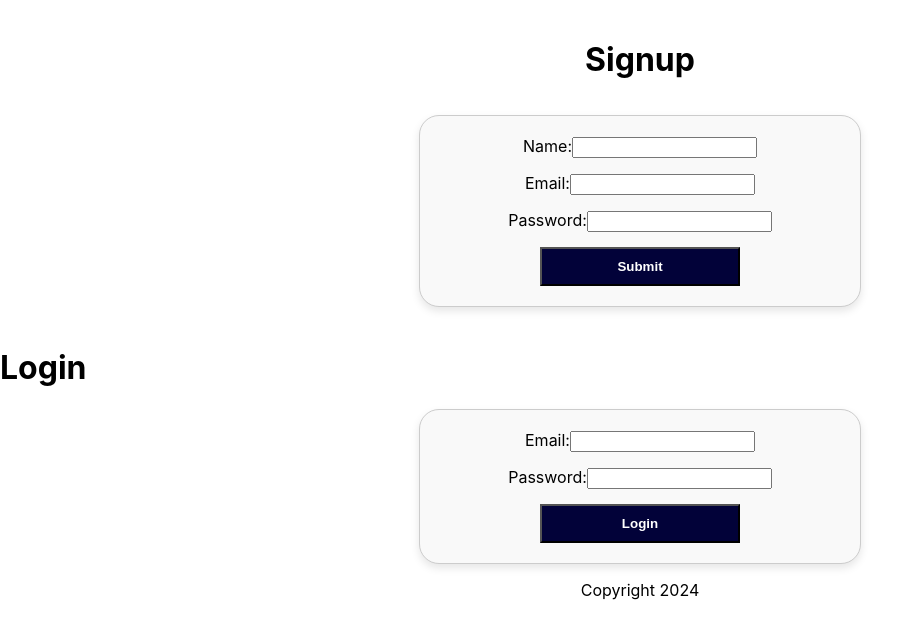
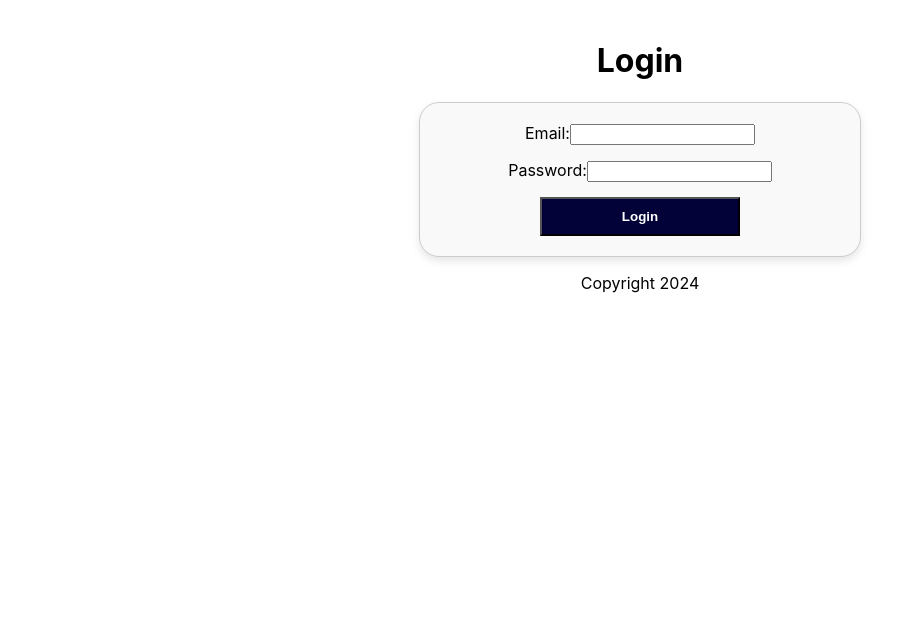
Before and after one commit to TomG87/application_frontend, a React (Create React App) app: page /api/users/login in a window 1280 px wide. Shown: the top 638 px of the page, without its empty margins (0-922 px from the left). Built offline with nearby package versions, Linux system fonts and the light colour scheme.

Commit message:
install react-router-dom and implement routing for Signup and Login components

```diff
--- a/package.json
+++ b/package.json
@@ -9,6 +9,7 @@
     "axios": "^1.7.7",
     "react": "^18.3.1",
     "react-dom": "^18.3.1",
+    "react-router-dom": "^6.26.2",
     "react-scripts": "5.0.1",
     "web-vitals": "^2.1.4"
   },
--- a/src/App.css
+++ b/src/App.css
@@ -35,3 +35,7 @@ text-align: center;
   color: white;
   font-weight: bold;
 }
+
+.login-title{
+  text-align: center;
+}
--- a/src/App.js
+++ b/src/App.js
@@ -1,14 +1,19 @@
+import { BrowserRouter as Router, Routes, Route } from "react-router-dom";
 import { Footer } from "./Footer";
 import { Signup } from "./Signup";
 import { Login } from "./Login";
 
 function App() {
   return (
-    <div>
-      <Signup />
-      <Login />
-      <Footer />
-    </div>
+    <Router>
+      <div>
+        <Routes>
+          <Route path="/api/users/register" element={<Signup />} />
+          <Route path="/api/users/login" element={<Login />} />
+        </Routes>
+        <Footer />
+      </div>
+    </Router>
   );
 }
 
```
Also changed, not shown: 1 other file (tests, documents, lock files or other folders).
